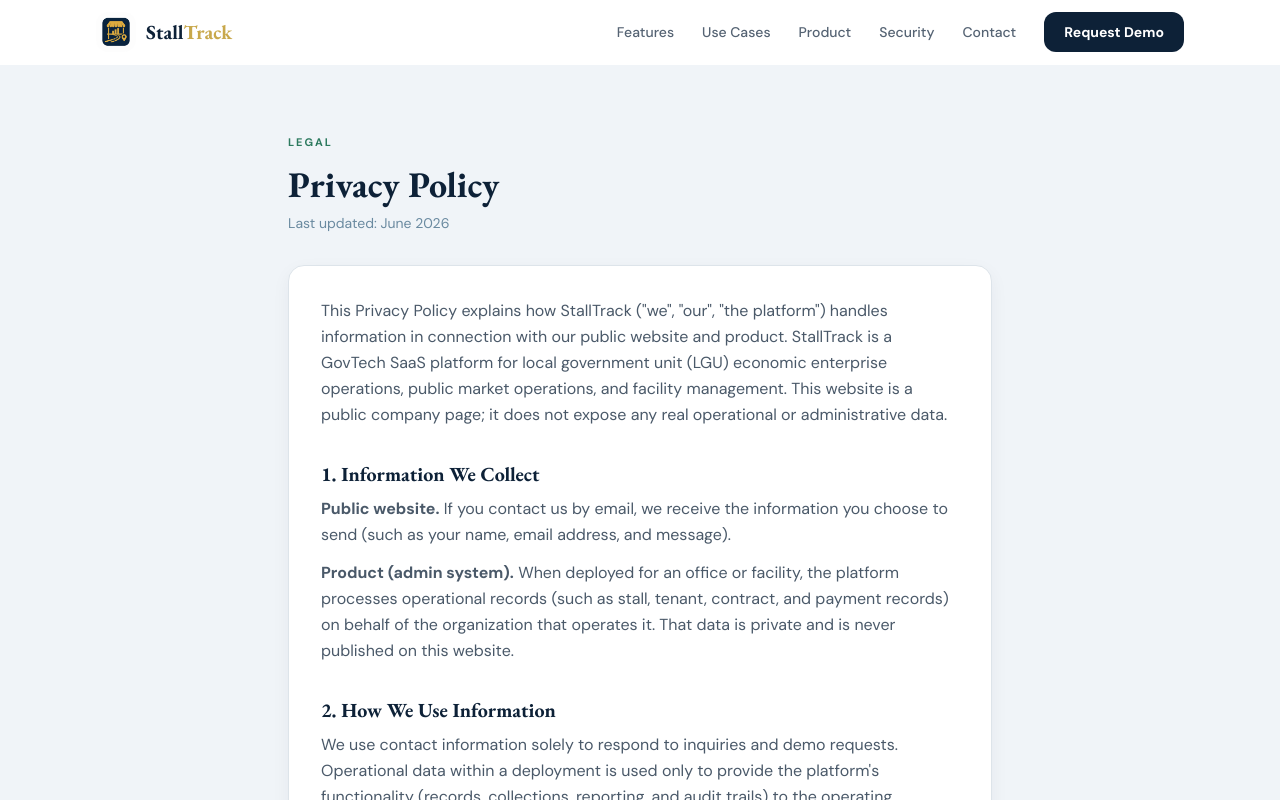
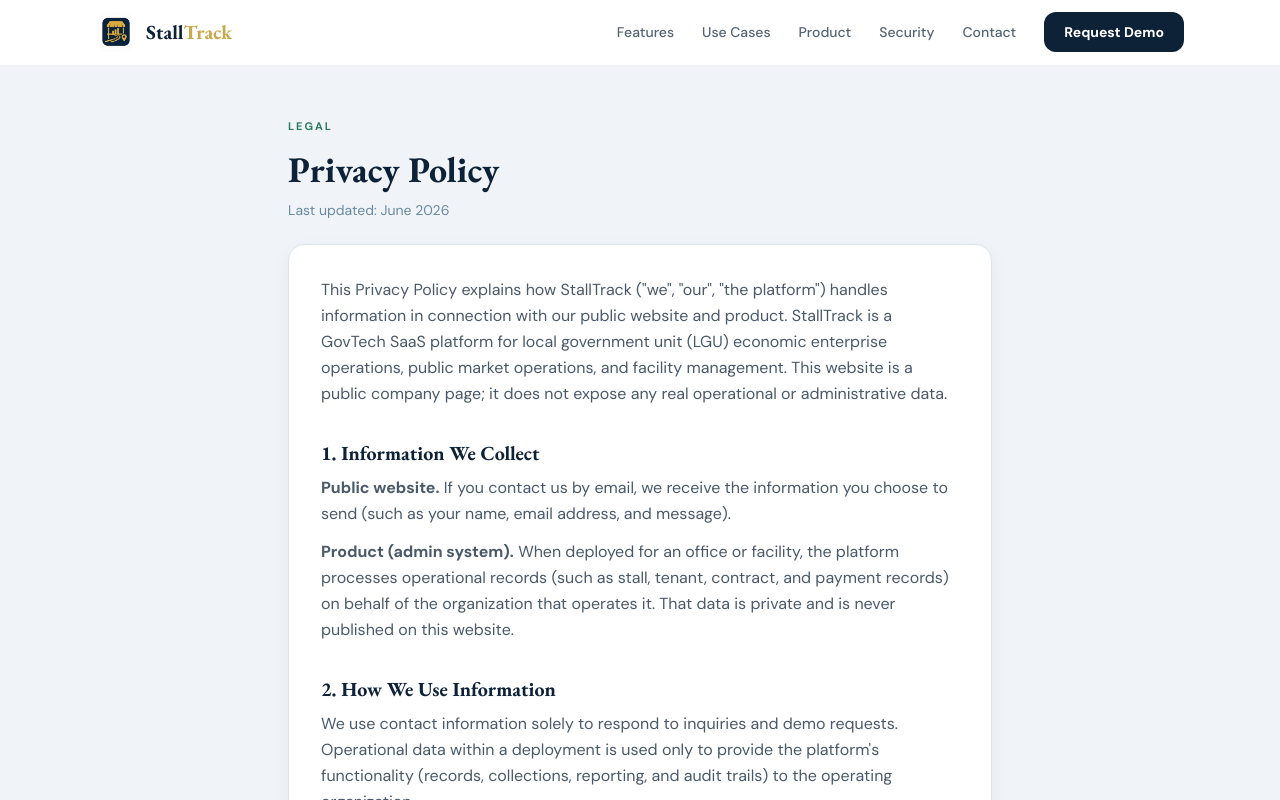
Before and after one commit to Clinttttt/Stalltrack-Landing-Page, a React (Vite) app: page /privacy in a window 1280 px wide. Shown: the top 800 px of the page. Built offline with nearby package versions, Linux system fonts and the light colour scheme.

Commit message:
Tighten spacing on Privacy and Terms pages

```diff
--- a/src/pages/Privacy.jsx
+++ b/src/pages/Privacy.jsx
@@ -9,13 +9,13 @@ function Section({ title, children }) {
 
 export default function Privacy() {
   return (
-    <div className="bg-mist py-16">
+    <div className="bg-mist py-10 sm:py-12">
       <div className="container-px max-w-3xl">
         <span className="eyebrow text-green">Legal</span>
-        <h1 className="mt-3 font-display text-4xl font-bold text-navy">Privacy Policy</h1>
+        <h1 className="mt-2.5 font-display text-4xl font-bold leading-tight text-navy">Privacy Policy</h1>
         <p className="mt-2 text-sm text-muted">Last updated: June 2026</p>
 
-        <div className="mt-8 rounded-2xl border border-line bg-white p-8 shadow-soft">
+        <div className="mt-6 rounded-2xl border border-line bg-white p-8 shadow-soft">
           <p className="leading-relaxed text-navy/75">
             This Privacy Policy explains how StallTrack ("we", "our", "the platform") handles
             information in connection with our public website and product. StallTrack is a GovTech
--- a/src/pages/Terms.jsx
+++ b/src/pages/Terms.jsx
@@ -9,13 +9,13 @@ function Section({ title, children }) {
 
 export default function Terms() {
   return (
-    <div className="bg-mist py-16">
+    <div className="bg-mist py-10 sm:py-12">
       <div className="container-px max-w-3xl">
         <span className="eyebrow text-green">Legal</span>
-        <h1 className="mt-3 font-display text-4xl font-bold text-navy">Terms of Service</h1>
+        <h1 className="mt-2.5 font-display text-4xl font-bold leading-tight text-navy">Terms of Service</h1>
         <p className="mt-2 text-sm text-muted">Last updated: June 2026</p>
 
-        <div className="mt-8 rounded-2xl border border-line bg-white p-8 shadow-soft">
+        <div className="mt-6 rounded-2xl border border-line bg-white p-8 shadow-soft">
           <p className="leading-relaxed text-navy/75">
             These Terms of Service govern your use of the StallTrack public website and product.
             By accessing the website or using the product, you agree to these terms.
```
